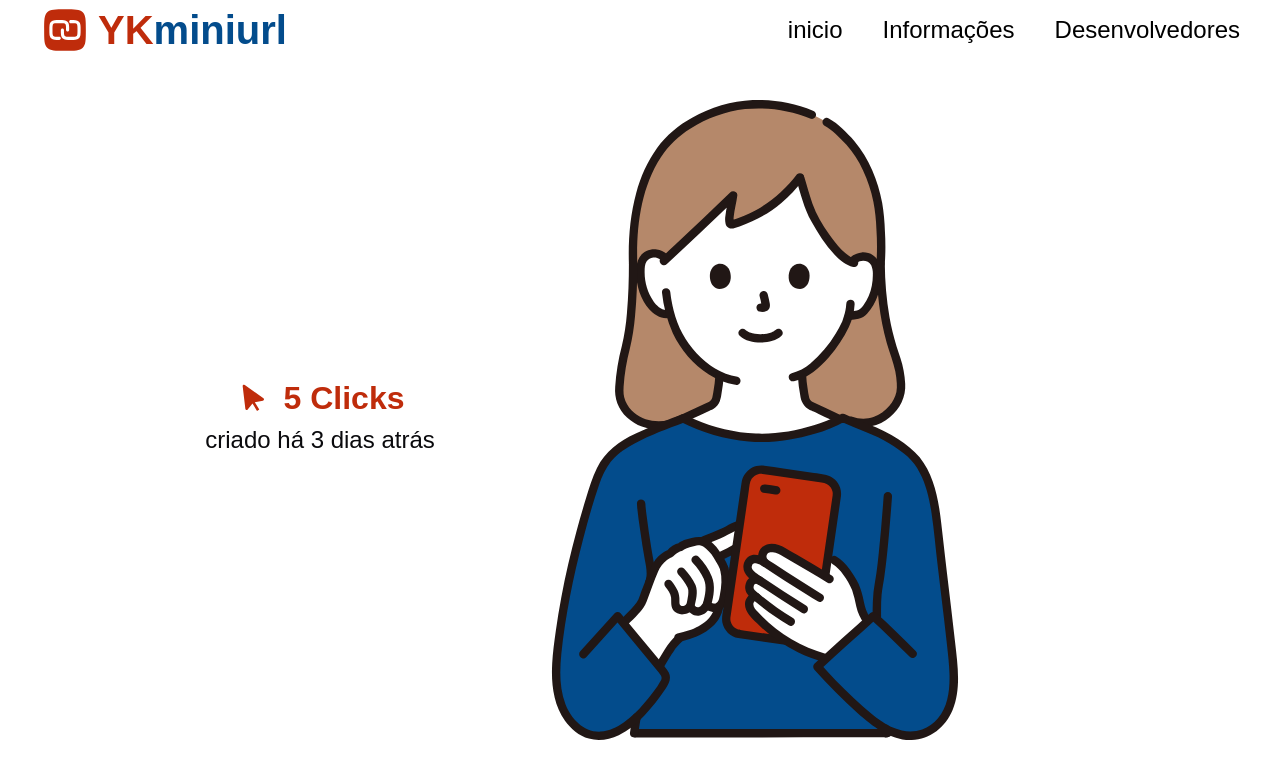
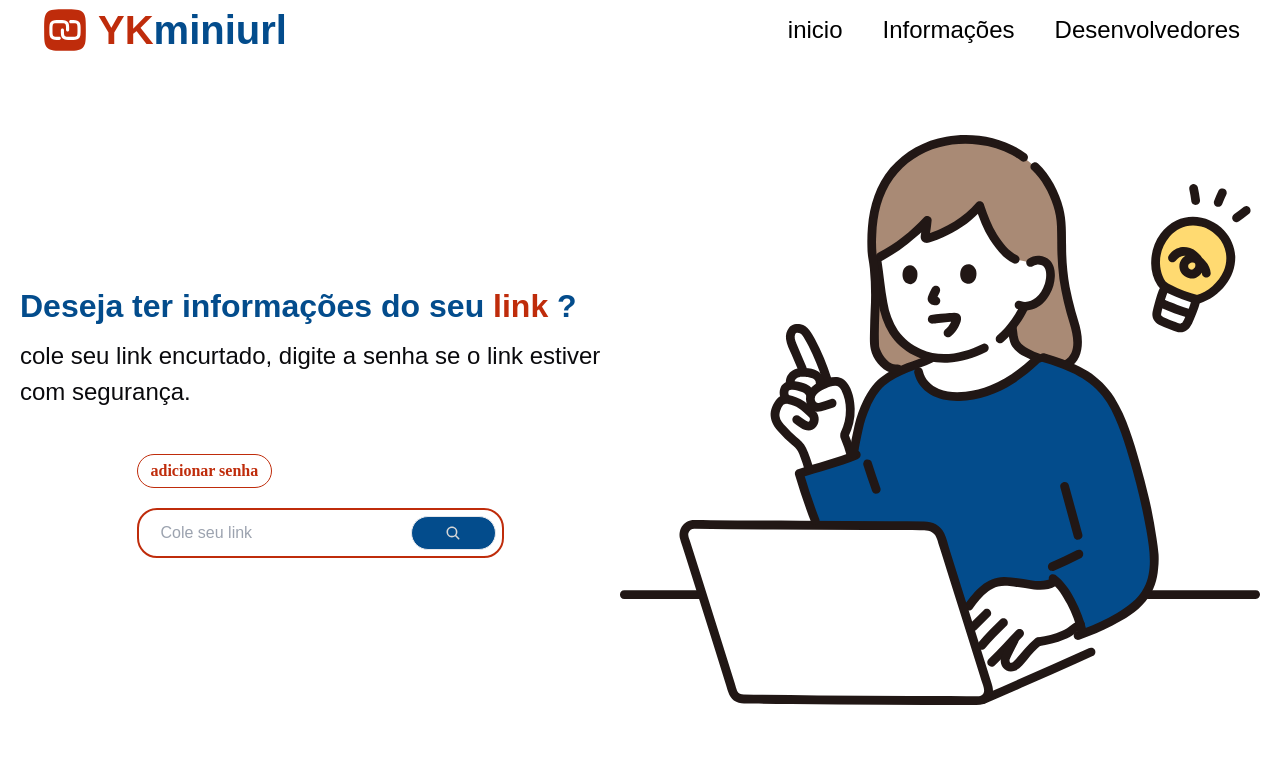
Before and after one commit to Dannick10/frontend-ykminiurl, a Next.js app: page /info in a window 1280 px wide. Shown: the top 778 px of the page. Built offline with nearby package versions, Linux system fonts and the light colour scheme.

Commit message:
date converting and caputure info

```diff
--- a/package.json
+++ b/package.json
@@ -12,6 +12,10 @@
     "classname": "^0.0.0",
     "classnames": "^2.5.1",
     "clsx": "^2.1.1",
+    "date-fns": "^4.1.0",
+    "date-fns-tz": "^3.2.0",
+    "moment": "^2.30.1",
+    "moment-timezone": "^0.5.46",
     "next": "15.1.0",
     "react": "^19.0.0",
     "react-dom": "^19.0.0",
--- a/src/app/info/components/ShowInfoLinks.tsx
+++ b/src/app/info/components/ShowInfoLinks.tsx
@@ -1,19 +1,25 @@
 import { IResponseInfoLink } from "@/interfaces/LinkInterfaces";
-import React from "react";
+import React, { useState } from "react";
 import woman from "/public/woman.svg";
 import Image from "next/image";
 import Alert from "@/components/Alert";
 import useShortLink from "@/hooks/useShortLink";
 import { BiSolidPointer } from "react-icons/bi";
+import Link from "next/link";
+import { formatRelativeTime } from "@/utils/DateConvert";
 type Showinfo = {
-  url: string;
-  ShortUrl: string;
-  clicks: number;
-  Date: string;
+  url: string | undefined;
+  ShortUrl: string | undefined;
+  clicks:  number | undefined;
+  date:  string | undefined;
 };
 
-const ShowInfoLinks = ({ url, ShortUrl, clicks, Date }: Showinfo) => {
+const ShowInfoLinks = ({ url, ShortUrl, clicks, date }: Showinfo) => {
   const { msg, Setmsg, loading } = useShortLink();
+  const [dateFormat, SetDateFormat] = useState(formatRelativeTime(date))
+    console.log(dateFormat)
+
+
 
   return (
     <section className="flex flex-col gap-30 px-30 py-10">
@@ -53,7 +59,7 @@ const ShowInfoLinks = ({ url, ShortUrl, clicks, Date }: Showinfo) => {
 
       <aside className="flex justify-center items-center flex-wrap">
         <div className="flex flex-col justify-center items-center gap-2 max-w-[600px]">
-          <div className="space-y-2 flex flex-col items-center justify-center">
+          <div className="space-y-10 flex flex-col items-center justify-center">
                 <div className="flex items-center justify-center text-8xl gap-4 text-[32px] text-[#BF2C0B] font-bold ">
                 <span>
                     <BiSolidPointer />
@@ -61,9 +67,18 @@ const ShowInfoLinks = ({ url, ShortUrl, clicks, Date }: Showinfo) => {
 
                 <p> {clicks} Clicks</p>
                 </div>
-                <p className="font-light text-[24px] text-[#0A0A0D] font-sora">
-                criado há 3 dias atrás
+                <p className="font-sora text-[#034C8C] font-light text-[24px]">
+                {dateFormat}
                 </p>
+                <Link
+                 href={url || ""}
+                >
+                <button
+                className="font-poppins flex justify-center items-center px-[13px] py-1 rounded-[24px] border-[1px] bg-[#034C8C] text-[#D7D7D7]"
+                >
+               Acessar Link
+              </button>
+                </Link>
             </div>
         </div>
         <div className="relative w-[80vh] h-[80vh]">
--- a/src/app/info/page.tsx
+++ b/src/app/info/page.tsx
@@ -31,8 +31,15 @@ const page = () => {
     Setmsg,
   } = useShortLink();
 
-  if(true) {
-    return <ShowInfoLinks url="www.com" ShortUrl="ebfc" clicks={5} Date={"Date.now()"} />
+  if (shortUrl) {
+    return (
+      <ShowInfoLinks
+        url={shortUrl?.url}
+        ShortUrl={shortUrl?.shortUrl}
+        clicks={shortUrl?.clicks}
+        date={shortUrl?.createdAt}
+      />
+    );
   }
 
   return (
@@ -102,11 +109,11 @@ const page = () => {
                   className="w-[20%] right-0 top-0 flex justify-center items-center px-[13px] py-1 rounded-[24px] border-[1px]  text-[#BF2C0B] cursor-pointer"
                   onClick={handleChangeVisibility}
                 >
-                  {changeVisiblity == "text" ?
-                  <MdOutlineVisibility />
-                  :
-                  <MdVisibilityOff />
-                }
+                  {changeVisiblity == "text" ? (
+                    <MdOutlineVisibility />
+                  ) : (
+                    <MdVisibilityOff />
+                  )}
                 </button>
               </Inputs>
             )}
--- /dev/null
+++ b/src/utils/DateConvert.ts
@@ -0,0 +1,15 @@
+import moment from "moment";
+import "moment-timezone";
+import "moment/locale/pt-br";
+
+export const formatRelativeTime = (utcDate: string | undefined): string => {
+
+
+  if(!utcDate) {
+    return "Não foi possivel capturar a data"
+  }
+
+  const localDate = moment().locale("pt-br").format("LLL");
+
+  return localDate;
+};
--- a/src/utils/LinkTratament.js
+++ b/src/utils/LinkTratament.ts
@@ -1,4 +1,4 @@
-export default function UtilsLinkTratament(link) {
+export default function UtilsLinkTratament(link:string): string {
   const regex = /^(http:\/\/|https:\/\/|ftp:\/\/)/;
 
   if (!regex.test(link)) {
```
Also changed, not shown: 1 other file (tests, documents, lock files or other folders).
